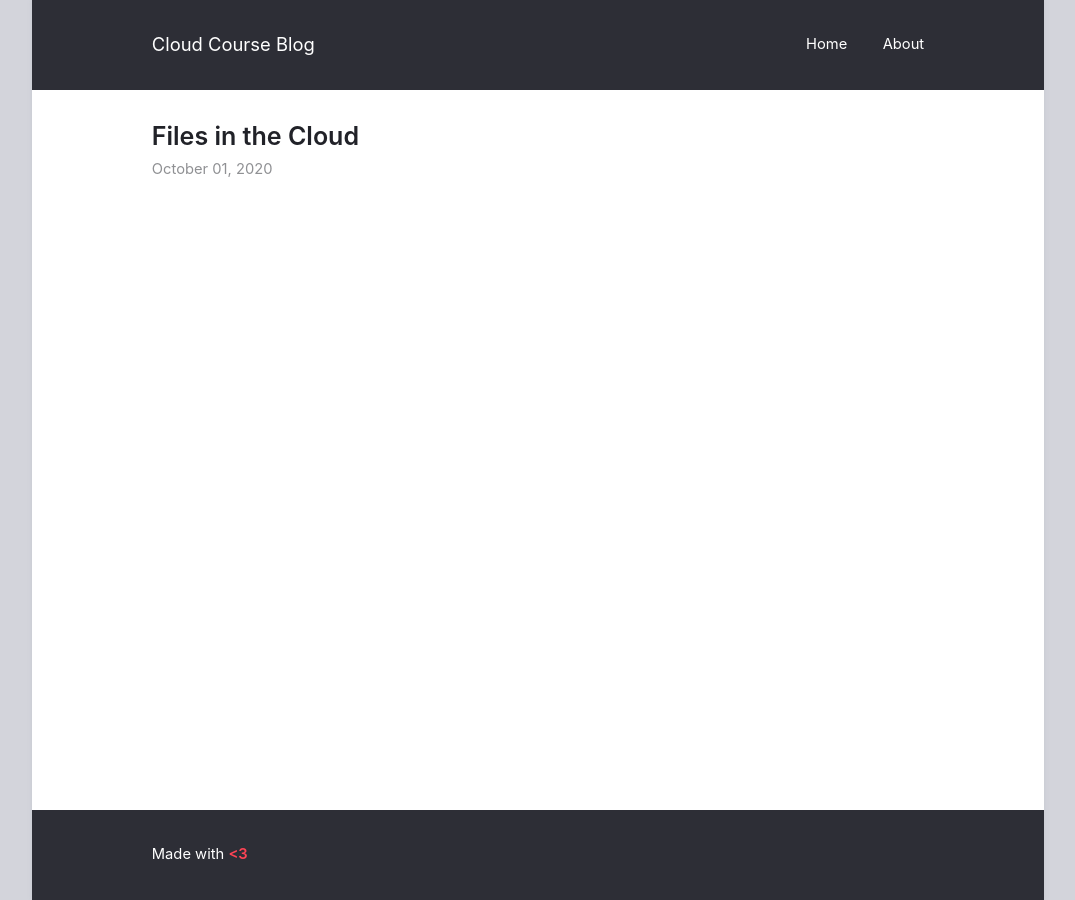
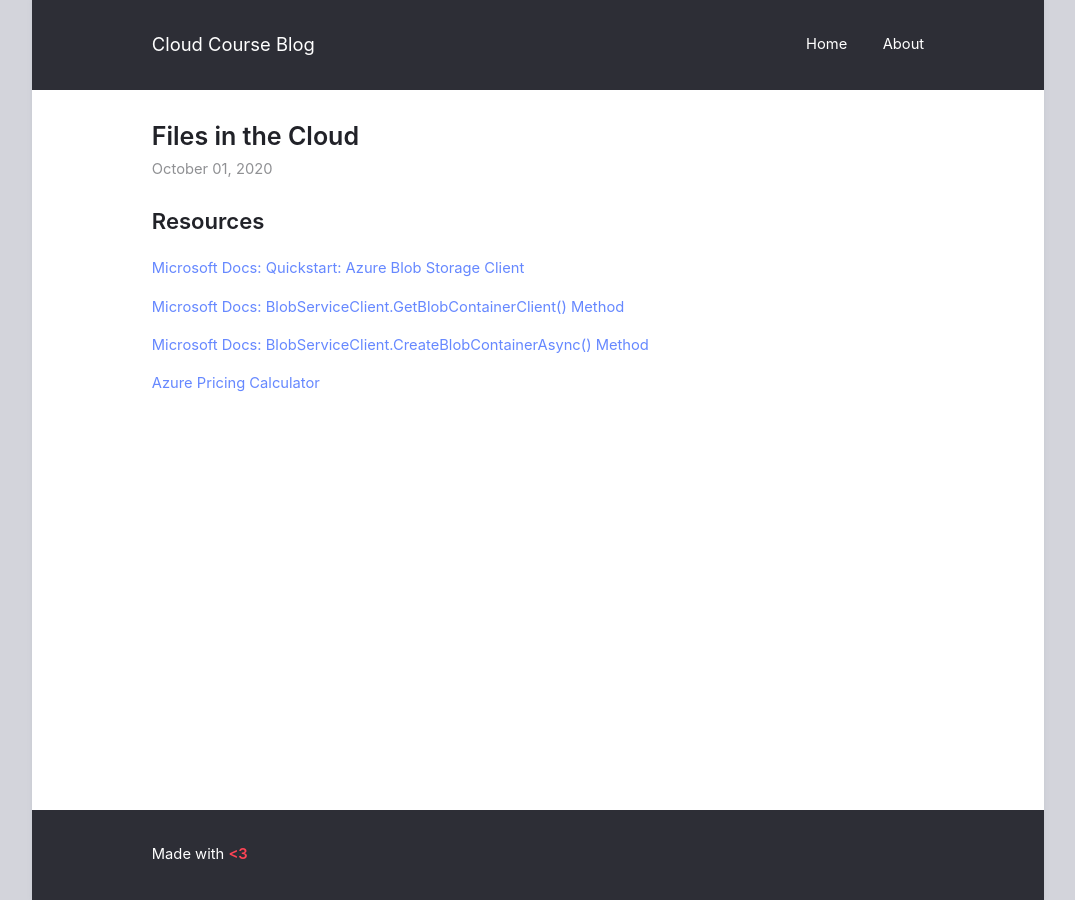
Before and after one commit to Alejandratala/alejandratala.github.io, a Jekyll site: the page built from _posts/2020-10-01-Files-In-the-Cloud.md, in a window 1280 px wide. Shown: the whole page, without its empty margins (102-1177 px from the left). Built offline with Jekyll 4.4.1, drawn with Linux system fonts in a browser that asks for light colours.

Commit message:
Update 2020-10-01-Files-In-the-Cloud.md

```diff
--- a/_posts/2020-10-01-Files-In-the-Cloud.md
+++ b/_posts/2020-10-01-Files-In-the-Cloud.md
@@ -2,3 +2,13 @@
 title: "Files in the Cloud"
 layout: post
 ---
+
+## Resources
+
+[Microsoft Docs: Quickstart: Azure Blob Storage Client](https://docs.microsoft.com/en-us/azure/storage/blobs/storage-quickstart-blobs-dotnet)
+
+[Microsoft Docs: BlobServiceClient.GetBlobContainerClient() Method](https://docs.microsoft.com/en-us/dotnet/api/azure.storage.blobs.blobserviceclient.getblobcontainerclient?view=azure-dotnet)
+
+[Microsoft Docs: BlobServiceClient.CreateBlobContainerAsync() Method](https://docs.microsoft.com/en-us/dotnet/api/azure.storage.blobs.blobserviceclient.createblobcontainerasync?view=azure-dotnet)
+
+[Azure Pricing Calculator](https://azure.microsoft.com/en-us/pricing/calculator/)
```
